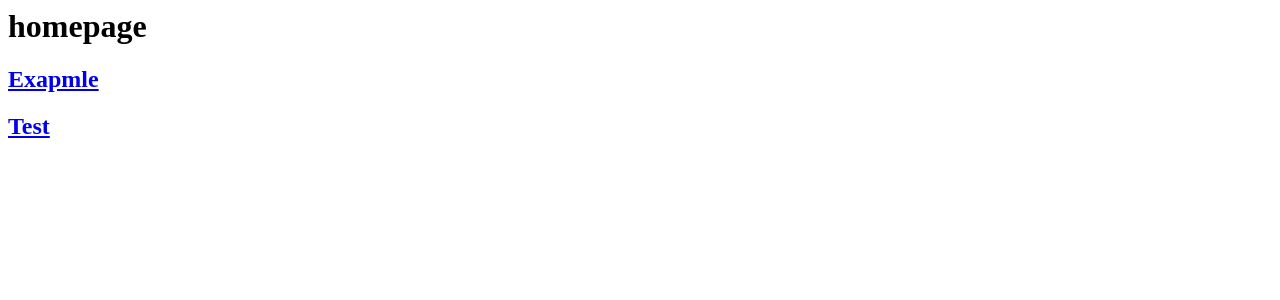
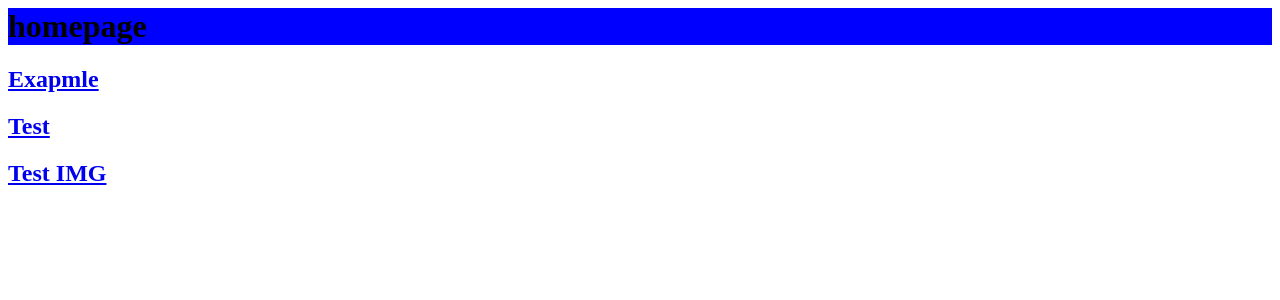
Before and after one commit to dibaaminshahidi/my_website, a Django app: page / in a window 1280 px wide. Shown: the top 300 px of the page. Run offline with Django 3.2, Linux system fonts and the light colour scheme.

Commit message:
Static Loaded

```diff
--- a/first_app/urls.py
+++ b/first_app/urls.py
@@ -9,7 +9,8 @@ urlpatterns = [
     # path('<int:x>/<int:y>',view= views.add_result) # dynamic(more param) routing
     path('',views.example_view,name='example'), #domain.com/first_app
     # path('variable',views.var_view,name='variable'),
-    path('test',views.test,name='test')
+    path('test',views.test,name='test'),
+    path('img_test',views.img_test,name='img_test')
 
      #domain.com/first_app
 
--- a/first_app/views.py
+++ b/first_app/views.py
@@ -39,3 +39,6 @@ def example_view(request):
 def test(request):
     # var = {'user_logged_in' : True , 'num_list' : [1,2,3,4]}
     return render(request,'first_app/test.html')
+
+def img_test(request):
+    return render(request,'first_app/static_test.html')
--- /dev/null
+++ b/static/first_app/style.css
@@ -0,0 +1,3 @@
+h1{
+    background-color: red;
+}
--- /dev/null
+++ b/static/style.css
@@ -0,0 +1,3 @@
+h1{
+    background-color: blue;
+}
--- a/templates/first_app/test.html
+++ b/templates/first_app/test.html
@@ -1,7 +1,4 @@
 {% extends 'base.html' %}
-
-{% load static %}
-
     <h1>
         test!
     </h1>
--- a/templates/homepage.html
+++ b/templates/homepage.html
@@ -1,13 +1,15 @@
+{%load static%}
 <html lang="en">
     <head>
         <meta charset="UTF-8">
         <meta http-equiv="X-UA-Compatible" content="IE=edge">
         <meta name="viewport" content="width=device-width, initial-scale=1.0">
+        <link rel ="stylesheet" href = "{% static 'style.css' %}">
+        {% comment %} <link rel="stylesheet" href="{% static "first_app/style.css" %}" > {% endcomment %}
+
         <title>Document</title>
     </head>
     <body>
-        {% comment %} <img src = "{% static 'app/G.JPG' %}"  alt= 'please'> {% endcomment %}
-
         <h1>
             homepage
         </h1>
@@ -19,5 +21,9 @@
             <a href = "{%url 'first_app:test'%}">
                 Test
         </h2>
+        <h2>
+            <a href = "{%url 'first_app:img_test'%}">
+            Test IMG
+        </h2>
     </body>
     </html>
```
Also changed, not shown: mysite/settings.py (+6 -2 lines), templates/first_app/static_test.html (added, +23 -0 lines), 4 other files.
